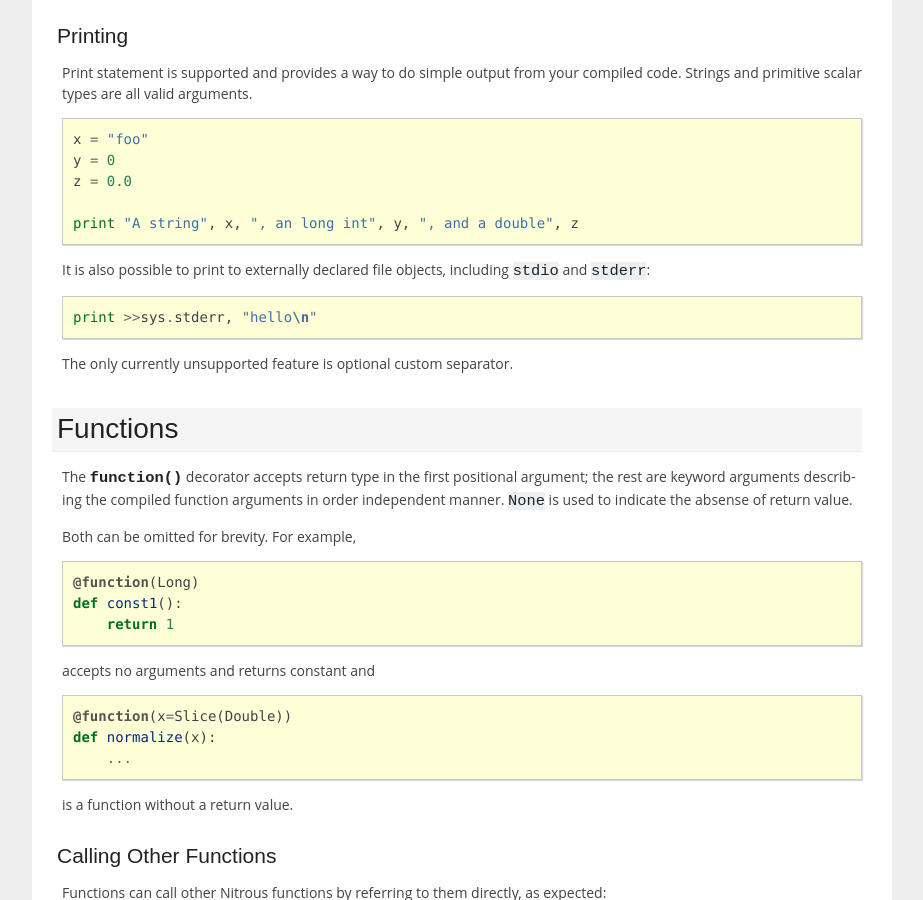
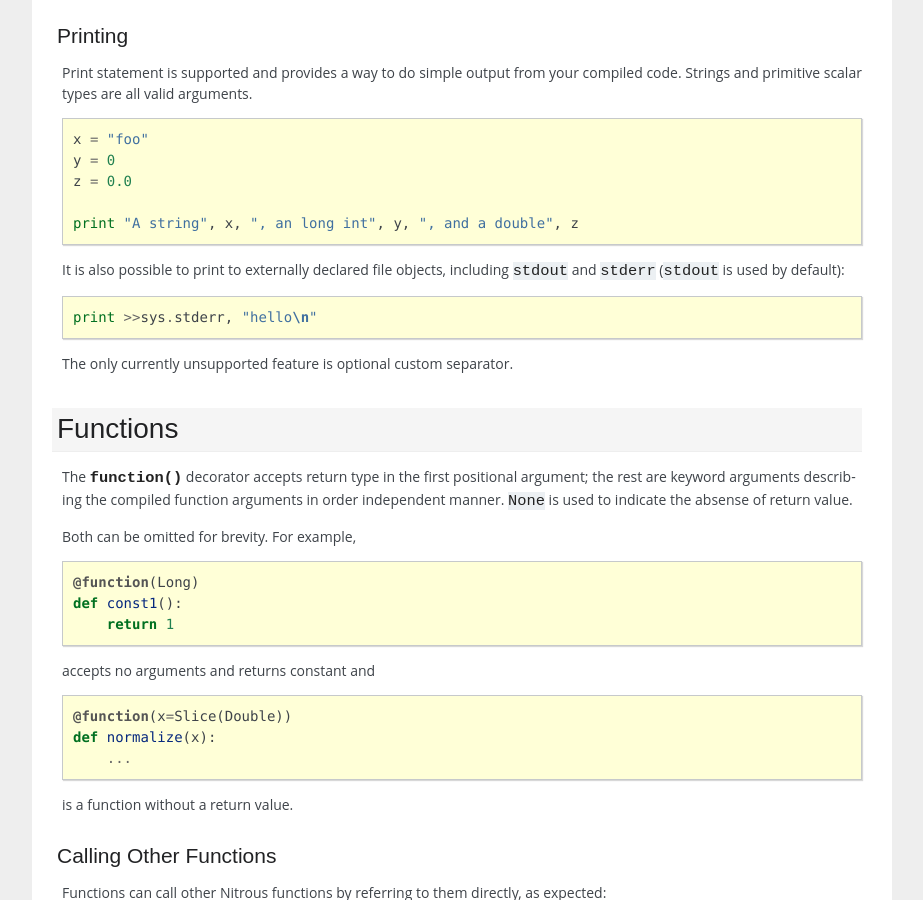
Before and after one commit to dtcaciuc/nitrous, a Sphinx documentation site: the page built from doc/userguide.rst, in a window 1280 px wide and 900 px high, scrolled down 2658 px. Shown: the whole window, without its empty margins (198-1121 px from the left). Built offline with Sphinx 7.4.7, drawn with Linux system fonts in a browser that asks for light colours.

Commit message:
A fixed typo and a clarification

```diff
--- a/doc/userguide.rst
+++ b/doc/userguide.rst
@@ -161,7 +161,7 @@ compiled code. Strings and primitive scalar types are all valid arguments.
     print "A string", x, ", an long int", y, ", and a double", z
 
 It is also possible to print to externally declared file objects, including
-``stdio`` and ``stderr``::
+``stdout`` and ``stderr`` (``stdout`` is used by default)::
 
     print >>sys.stderr, "hello\n"
 
```
